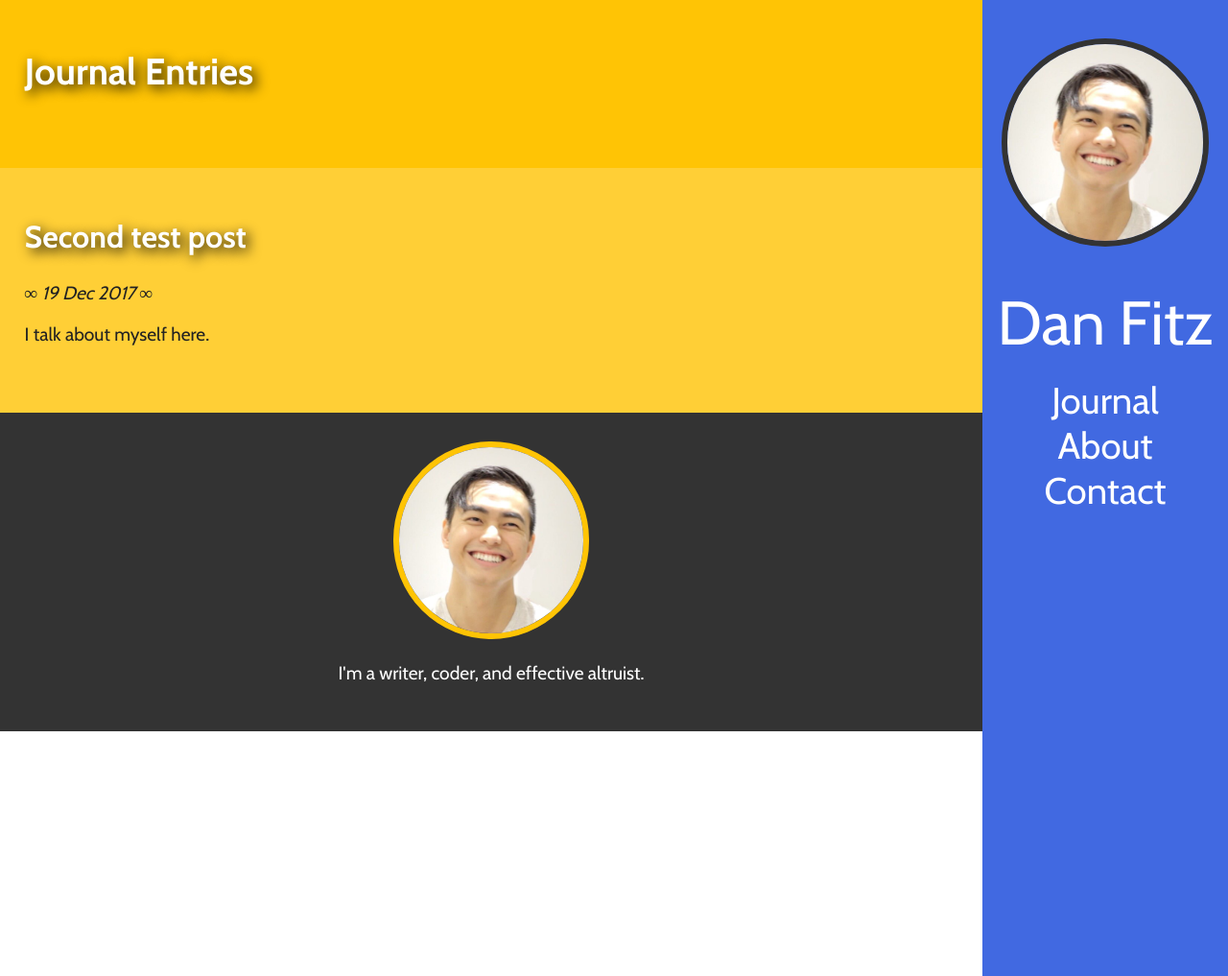
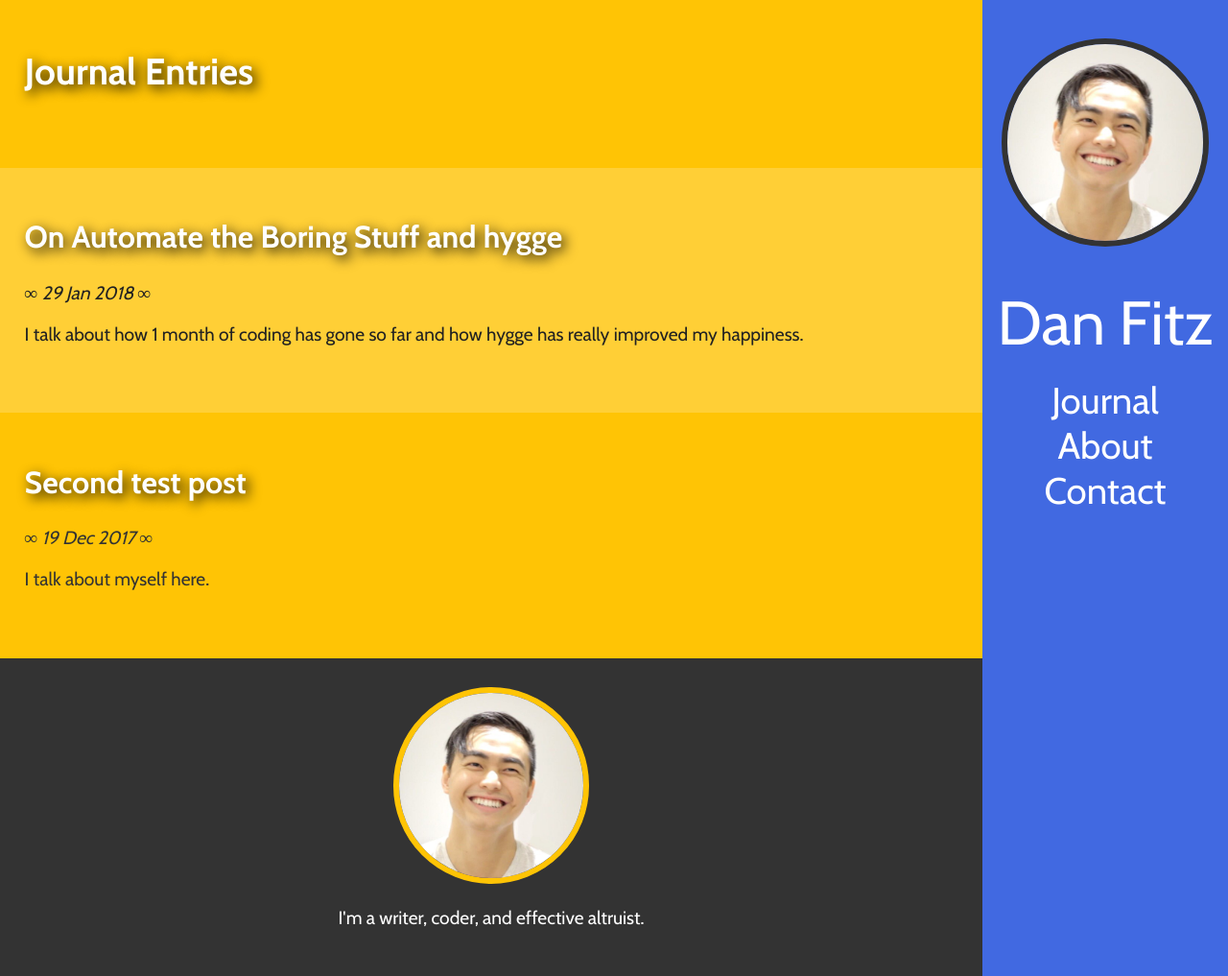
Before and after one commit to danfitz/danielfitz.github.io, a Jekyll site: the page built from journal/index.html, in a window 1280 px wide and 1017 px high. Shown: the whole window at 96% size. Built offline with Jekyll 4.4.1, drawn with Linux system fonts in a browser that asks for light colours; some of the changed lines change nothing that is shown.

Commit message:
Update 2017-12-20-test-post.md

```diff
--- a/_posts/2017-12-20-test-post.md
+++ b/_posts/2017-12-20-test-post.md
@@ -1,10 +1,28 @@
 ---
 layout: post
-title: "Test Post 1"
-date: 2017-12-20
-category: article
-featured-img: /images/featured/featured-image.jpg
-excerpt: I hate myself right now.
+title: "On Automate the Boring Stuff and hygge"
+date: 2018-1-29
+category: journal
+excerpt: I talk about how 1 month of coding has gone so far and how hygge has really improved my happiness.
 ---
 
-Well. Finally got around to putting this old website together. Neat thing about it - powered by [Jekyll](http://jekyllrb.com) and I can use Markdown to author my posts. It actually is a lot easier than I thought it was going to be.
+## The work
+
+I’m spending a lot of time coding nowadays. Not enough. But quite a bit. I use harvestapp.com to track my work hours, and I tend to log around 20+ hours/week just coding. It’s probably more than I was working before I started coding... I would like to bump it up to 40-60 hours/week though.
+
+My coding focus been on automatetheboringstuff.com. It’s pretty empowering the things you can do to with Python to optimize your daily workflow.
+
+So far, I’ve enjoyed coding. There was a period of disinterest I had around the time I was learning Chapter 10 - Debugging, but I got over it. I think that I have a danger where I will give up on something if I get sad or bored with it. I told myself this time though that I won’t give up. I’ll keep pushing, even through those sad or bored times. I can’t afford to give up anymore. I need to stick to my goals and see them through.
+
+- - - -
+
+## My mental life
+I’ve felt really good for the last 2 weeks since returning from Mississauga, Ontario and coming back to Montreal, Quebec.
+
+The secret?
+
+### **Hygge**
+
+I’ve basically made my nights full of cozy fatty foods, hot tea, crackers, candles, and lying down to movie/TV binges 4+ hours long. It’s really fun doing it with my partner every night.
+
+I feel relaxed and good. Hygge really seems to work. It’s honestly exceeded my expectations. So many life hacks or tricks promise huge jumps in happiness, but it’s rare to actually come across one that actually delivers.
```
